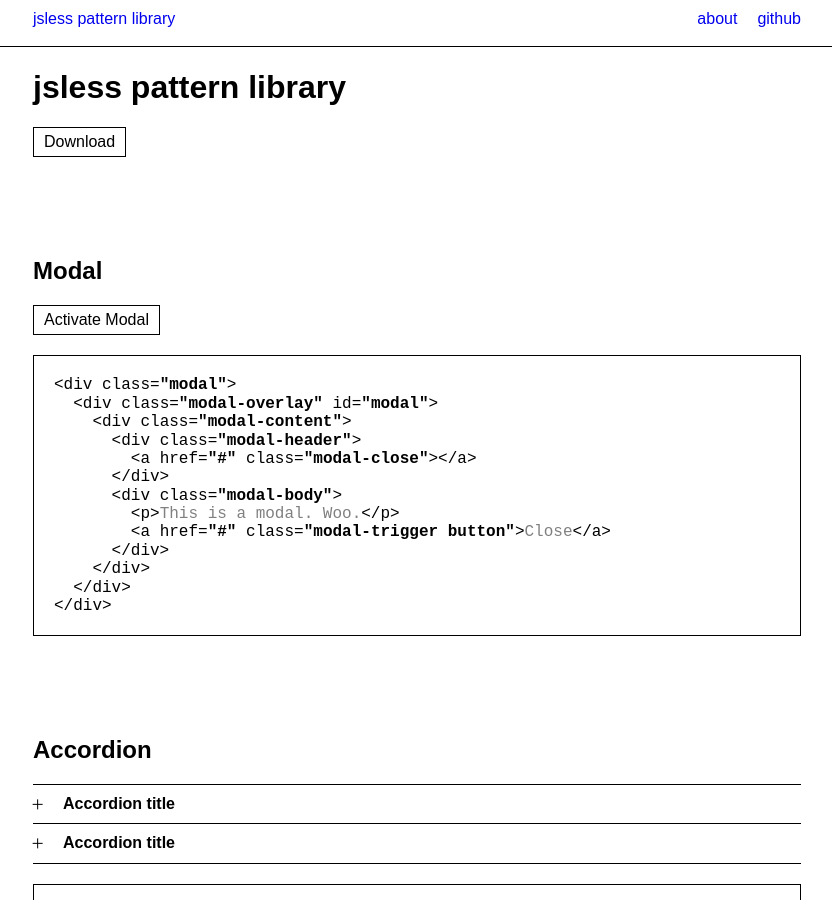
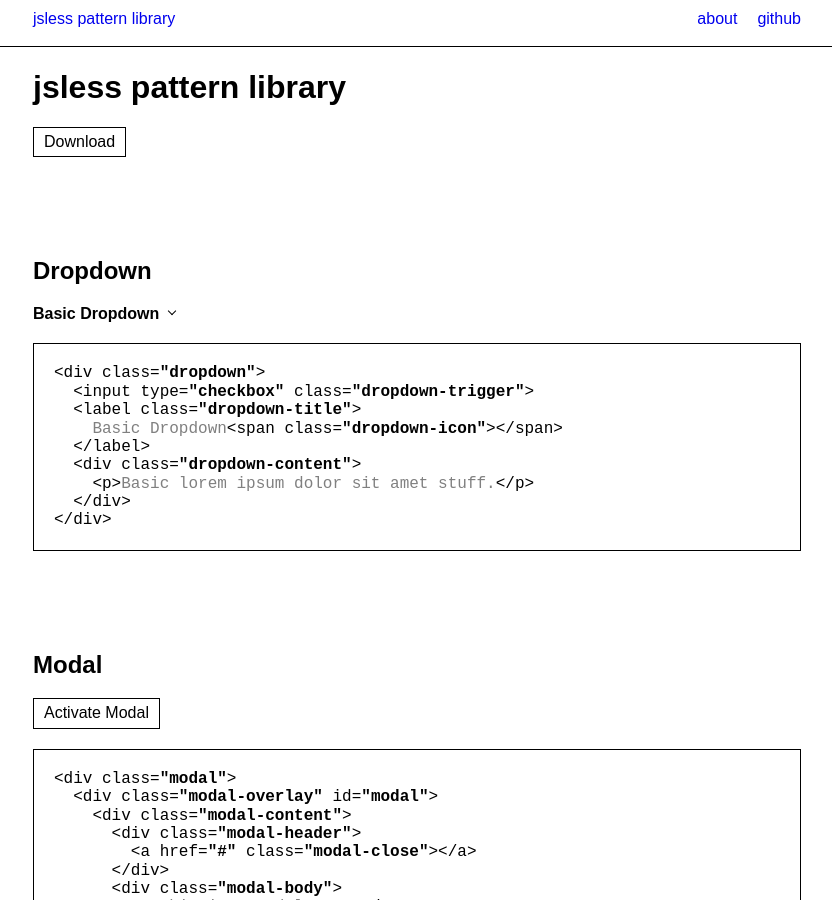
Before and after one commit to harrypujols/jsless, a Jekyll site: the page built from index.html, in a window 1280 px wide and 900 px high. Shown: the whole window, without its empty margins (223-1055 px from the left). Built offline with Jekyll 4.4.1, drawn with Linux system fonts in a browser that asks for light colours.

Commit message:
Dropdown restore

```diff
--- a/_includes/dropdown.html
+++ b/_includes/dropdown.html
@@ -5,3 +5,15 @@
     <p>Basic lorem ipsum dolor sit amet stuff.</p>
   </div>
 </div>
+
+{% highlight html %}
+<div class="dropdown">
+  <input type="checkbox" class="dropdown-trigger">
+  <label class="dropdown-title">
+    Basic Dropdown<span class="dropdown-icon"></span>
+  </label>
+  <div class="dropdown-content">
+    <p>Basic lorem ipsum dolor sit amet stuff.</p>
+  </div>
+</div>
+{% endhighlight %}
--- a/index.html
+++ b/index.html
@@ -5,6 +5,11 @@ layout: default
 <a class="button" href="https://github.com/harrypujols/jsless/archive/0.1.zip">
   Download
 </a>
+
+<section class="section">
+  <h2>Dropdown</h2>
+  {% include dropdown.html %}
+</section>
 
 <section class="section">
   <h2>Modal</h2>
```
